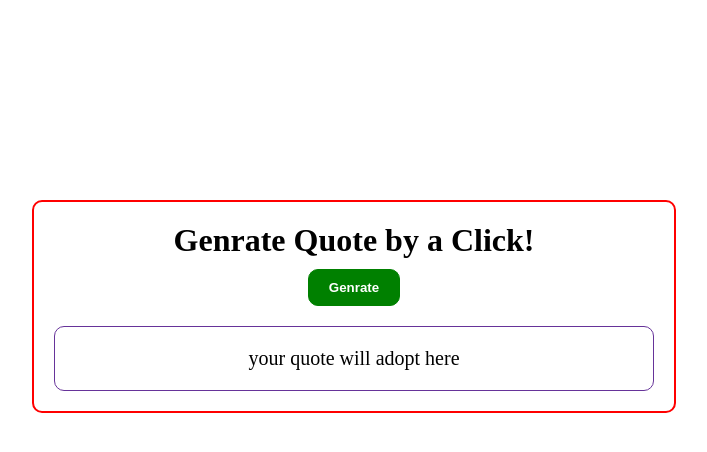
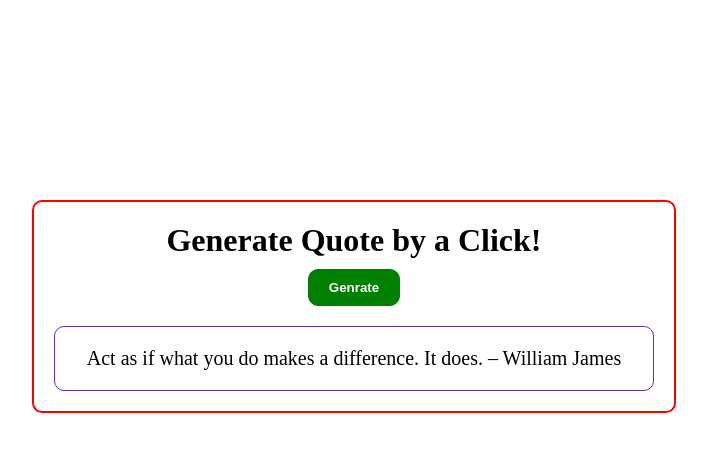
Before and after one commit to Siam-al-islam/webChallenge-99DaysWithCPC, a plain HTML site: page day3/quoteGenerator/index.html in a window 1280 px wide. Both pictures are taken after a click on the button "Genrate". Shown: the whole page, without its empty margins (286-993 px from the left). Drawn offline with Linux system fonts and the light colour scheme.

Commit message:
added quote generator function

```diff
--- a/day3/quoteGenerator/index.html
+++ b/day3/quoteGenerator/index.html
@@ -10,10 +10,12 @@
 
 <body>
     <div class="quote-wapper">
-        <h1>Genrate Quote by a Click!</h1>
-        <button class="generate-btn">Genrate</button>
-        <p>your quote will adopt here</p>
+        <h1>Generate Quote by a Click!</h1>
+        <button id="btn" class="generate-btn">Genrate</button>
+        <p id="quote-field">your quote will adopt here</p>
     </div>
+
+    <script src="script.js"></script>
 </body>
 
 </html>
--- /dev/null
+++ b/day3/quoteGenerator/script.js
@@ -0,0 +1,37 @@
+const quotes = [
+    "Success is not final, failure is not fatal: It is the courage to continue that counts. – Winston Churchill",
+    "The only limit to our realization of tomorrow is our doubts of today. – Franklin D. Roosevelt",
+    "The future belongs to those who believe in the beauty of their dreams. – Eleanor Roosevelt",
+    "Life is what happens when you're busy making other plans. – John Lennon",
+    "Don't watch the clock; do what it does. Keep going. – Sam Levenson",
+    "Believe you can, and you're halfway there. – Theodore Roosevelt",
+    "Act as if what you do makes a difference. It does. – William James",
+    "The only way to do great work is to love what you do. – Steve Jobs",
+    "Success usually comes to those who are too busy to be looking for it. – Henry David Thoreau",
+    "You miss 100% of the shots you don’t take. – Wayne Gretzky",
+    "Success is not final, failure is not fatal: It is the courage to continue that counts. - Winston Churchill",
+    "The only limit to our realization of tomorrow is our doubts of today. - Franklin D. Roosevelt",
+    "Do not wait to strike till the iron is hot; but make it hot by striking. - William Butler Yeats",
+    "I find that the harder I work, the more luck I seem to have. - Thomas Jefferson",
+    "Don’t watch the clock; do what it does. Keep going. - Sam Levenson",
+    "Keep your face always toward the sunshine—and shadows will fall behind you. - Walt Whitman",
+    "Success usually comes to those who are too busy to be looking for it. - Henry David Thoreau",
+    "Don’t be afraid to give up the good to go for the great. - John D. Rockefeller",
+    "I failed my way to success. - Thomas Edison",
+    "Don’t count the days, make the days count. - Muhammad Ali",
+    "If you want to lift yourself up, lift up someone else. - Booker T. Washington",
+    "Happiness is not something ready-made. It comes from your own actions. - Dalai Lama",
+    "Success is walking from failure to failure with no loss of enthusiasm. - Winston Churchill",
+    "What lies behind us and what lies before us are tiny matters compared to what lies within us. - Ralph Waldo Emerson",
+    "Act as if what you do makes a difference. It does. - William James",
+    "The best revenge is massive success. - Frank Sinatra"
+];
+const generateBtn = document.querySelector("#btn");
+const quoteField = document.querySelector("#quote-field");
+
+const generateQuote = () => {
+    const quote = quotes[Math.floor(Math.random() * quotes.length)];
+    quoteField.innerHTML = quote;
+}
+
+generateBtn.addEventListener('click', generateQuote);
```
